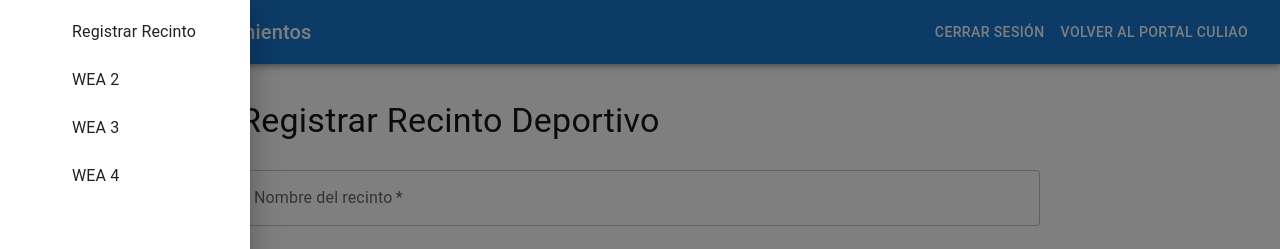
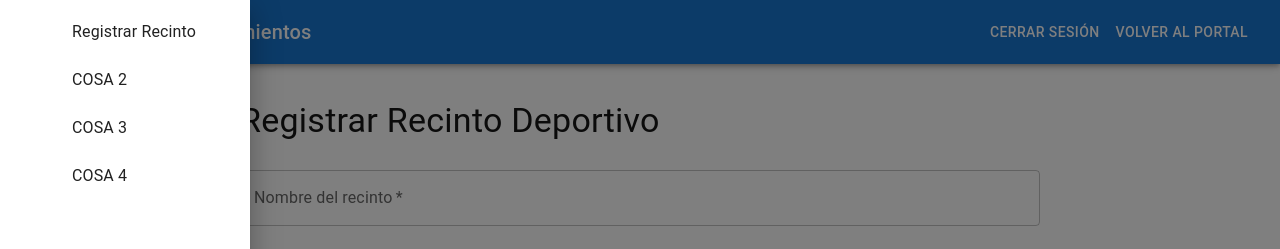
Before and after one commit to Deporte-Facil/canchapp-front, a Next.js app: page /gestion/recintos in a window 1280 px wide. Both pictures are taken after a click on the button 38 px from the left and 32 px from the top of the page. Shown: the top 249 px of the page. Built offline with nearby package versions, Linux system fonts and the light colour scheme; some icons are missing; what @mui/material-nextjs would draw is missing.

Commit message:
fix: rectificación de lengugaje layout

```diff
--- a/src/app/gestion/layout.tsx
+++ b/src/app/gestion/layout.tsx
@@ -1,32 +1,45 @@
 "use client";
-import { Box, Button, List, ListItem, ListItemButton, ListItemIcon, ListItemText, Drawer, AppBar, Toolbar, IconButton, Typography } from "@mui/material";
-import { useState, ReactNode, useEffect } from 'react';
-import InboxIcon from '@mui/icons-material/MoveToInbox';
-import MailIcon from '@mui/icons-material/Mail';
+import {
+  Box,
+  Button,
+  List,
+  ListItem,
+  ListItemButton,
+  ListItemIcon,
+  ListItemText,
+  Drawer,
+  AppBar,
+  Toolbar,
+  IconButton,
+  Typography,
+} from "@mui/material";
+import { useState, ReactNode, useEffect } from "react";
+import InboxIcon from "@mui/icons-material/MoveToInbox";
+import MailIcon from "@mui/icons-material/Mail";
 import { useRouter } from "next/navigation";
-import MenuIcon from '@mui/icons-material/Menu';
+import MenuIcon from "@mui/icons-material/Menu";
 
-type Anchor = 'top' | 'left' | 'bottom' | 'right';
+type Anchor = "top" | "left" | "bottom" | "right";
 
 const Layout = ({ children }: { children: ReactNode }) => {
   const router = useRouter();
 
   const handleDrawerButtonClick = (text: string) => {
     switch (text) {
-            case 'Registrar Recinto':
+      case "Registrar Recinto":
         alert("Registrar Recinto");
-            router.push('/gestion/recintos');
+        router.push("/gestion/recintos");
         break;
-            case 'WEA 2':
-                alert("wea 2")
+      case "WEA 2":
+        alert("wea 2");
         //router.push('/main/reports');
         break;
-            case 'WEA 3':
+      case "WEA 3":
         //alert("wea 3")
-                router.push('/main/students');
+        router.push("/main/students");
         break;
-            case 'WEA 4':
-                alert("wea 4")
+      case "WEA 4":
+        alert("wea 4");
         //router.push('/main/table');
         break;
       default:
@@ -41,9 +54,9 @@ const Layout = ({ children }: { children: ReactNode }) => {
     (anchor: Anchor, open: boolean) =>
     (event: React.KeyboardEvent | React.MouseEvent) => {
       if (
-                    event.type === 'keydown' &&
-                    ((event as React.KeyboardEvent).key === 'Tab' ||
-                        (event as React.KeyboardEvent).key === 'Shift')
+        event.type === "keydown" &&
+        ((event as React.KeyboardEvent).key === "Tab" ||
+          (event as React.KeyboardEvent).key === "Shift")
       ) {
         return;
       }
@@ -52,14 +65,19 @@ const Layout = ({ children }: { children: ReactNode }) => {
     };
   const list = (anchor: Anchor) => (
     <Box
-            sx={{ width: anchor === 'top' || anchor === 'bottom' ? 'auto' : 250 }}
+      sx={{ width: anchor === "top" || anchor === "bottom" ? "auto" : 250 }}
       role="presentation"
       onClick={toggleDrawer(anchor, false)}
       onKeyDown={toggleDrawer(anchor, false)}
     >
       <List>
-                {['Registrar Recinto', 'WEA 2', 'WEA 3', 'WEA 4'].map((text, index) => (
-                    <ListItem key={text} disablePadding onClick={() => handleDrawerButtonClick(text)}>
+        {["Registrar Recinto", "COSA 2", "COSA 3", "COSA 4"].map(
+          (text, index) => (
+            <ListItem
+              key={text}
+              disablePadding
+              onClick={() => handleDrawerButtonClick(text)}
+            >
               <ListItemButton>
                 <ListItemIcon>
                   {index % 2 === 0 ? <InboxIcon /> : <MailIcon />}
@@ -67,7 +85,8 @@ const Layout = ({ children }: { children: ReactNode }) => {
                 <ListItemText primary={text} />
               </ListItemButton>
             </ListItem>
-                ))}
+          )
+        )}
       </List>
     </Box>
   );
@@ -81,7 +100,7 @@ const Layout = ({ children }: { children: ReactNode }) => {
             color="inherit"
             aria-label="menu"
             sx={{ mr: 2 }}
-                        onClick={toggleDrawer('left', true)}
+            onClick={toggleDrawer("left", true)}
           >
             <MenuIcon />
           </IconButton>
@@ -89,21 +108,22 @@ const Layout = ({ children }: { children: ReactNode }) => {
             Sistema de Seguimientos
           </Typography>
           <Button color="inherit">Cerrar sesión</Button>
-                    <Button onClick={() => router.push('/')} color="inherit">VOLVER AL PORTAL CULIAO</Button>
-
+          <Button onClick={() => router.push("/")} color="inherit">
+            VOLVER AL PORTAL
+          </Button>
         </Toolbar>
       </AppBar>
       <Drawer
-                anchor={'left'}
-                open={state['left']}
-                onClose={toggleDrawer('left', false)}
+        anchor={"left"}
+        open={state["left"]}
+        onClose={toggleDrawer("left", false)}
       >
-                {list('left')}
+        {list("left")}
       </Drawer>
-            <div style={{ paddingTop: '64px' }}> {/* Adjust paddingTop to match the height of the AppBar */}
-                <main style={{ flex: 1, padding: '20px' }}>
-                    {children}
-                </main>
+      <div style={{ paddingTop: "64px" }}>
+        {" "}
+        {/* Adjust paddingTop to match the height of the AppBar */}
+        <main style={{ flex: 1, padding: "20px" }}>{children}</main>
       </div>
     </>
   );
```
Also changed, not shown: src/app/jugar/layout.tsx (+52 -32 lines), 1 other file (tests, documents, lock files or other folders). Lines whose indentation alone changed are shown as unchanged.
